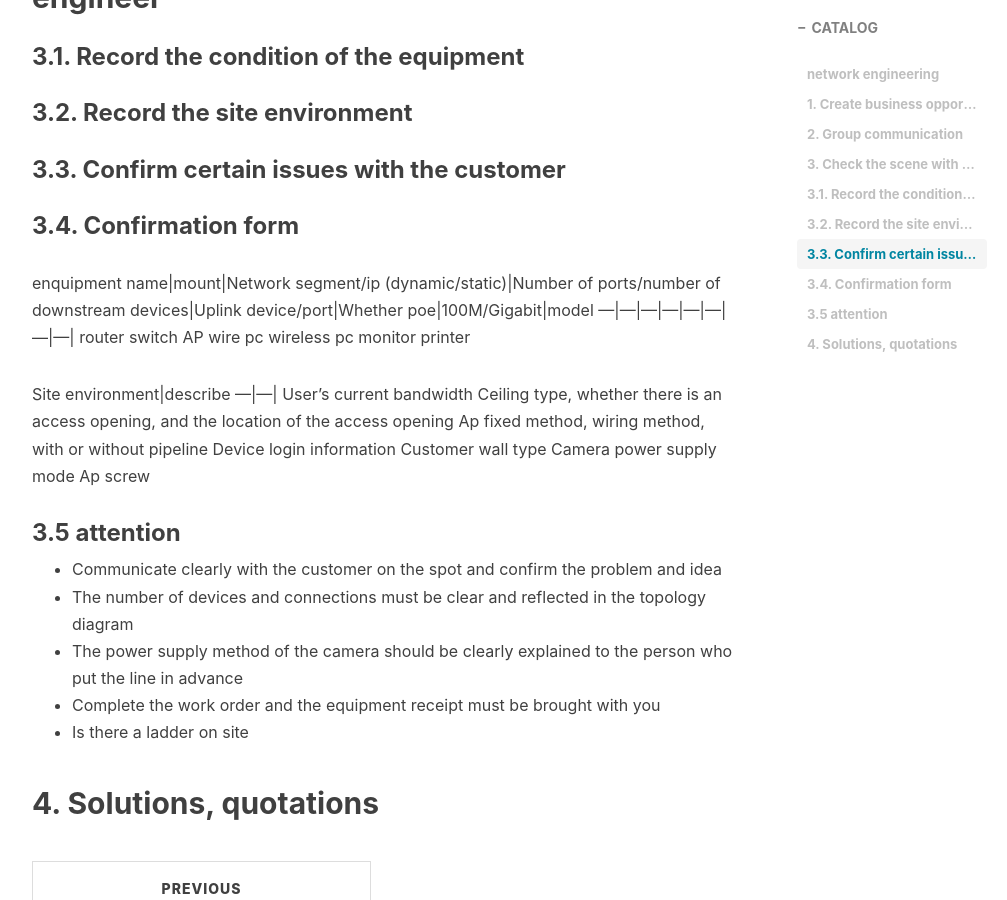
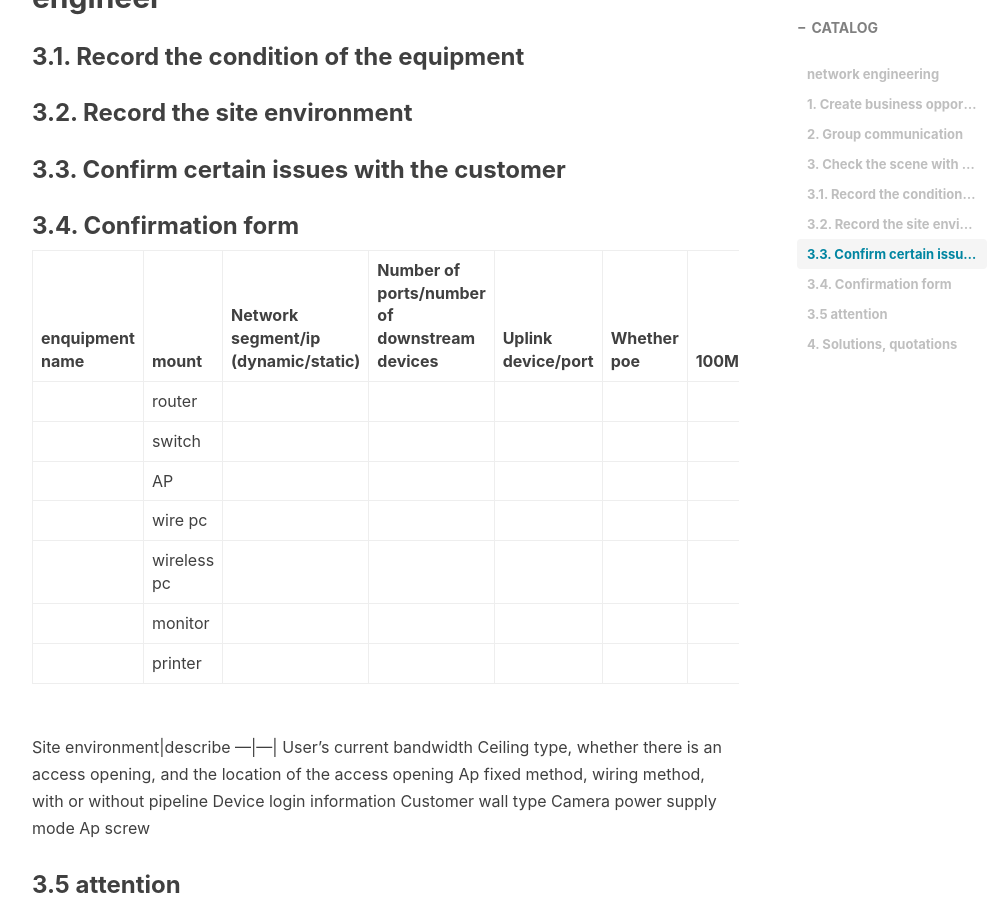
Before and after one commit to nathanielhawthorne/nathanielhawthorne.github.io, a Jekyll site: the page built from _posts/2021-08-06-network-engineering.md, in a window 1280 px wide and 900 px high, scrolled down 820 px. Shown: the whole window, without its empty margins (233-1240 px from the left). Built offline with Jekyll 4.4.1, drawn with Linux system fonts in a browser that asks for light colours; nearby versions of some CDN libraries; comment, search, counter and statistics services are not loaded.

```diff
--- a/_posts/2021-08-06-network-engineering.md
+++ b/_posts/2021-08-06-network-engineering.md
@@ -27,14 +27,14 @@ tags:
 ### 3.4. Confirmation form
 
 enquipment name|mount|Network segment/ip (dynamic/static)|Number of ports/number of downstream devices|Uplink device/port|Whether poe|100M/Gigabit|model
----|---|---|---|---|---|---|---|
-router
-switch
-AP
-wire pc
-wireless pc
-monitor
-printer
+----------------------------------------|-----------------------------|---|-------------------------|-----------------------|-------------------------|---------|--------------|
+|router||||||||
+|switch||||||||
+|AP|||||||||
+|wire pc|||||||||
+|wireless pc|||||||||
+|monitor|||||||||
+|printer|||||||||
 
 Site environment|describe
 ---|---|
```
